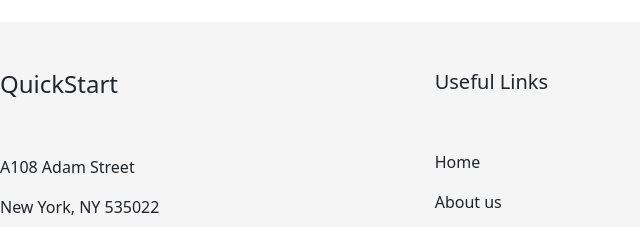
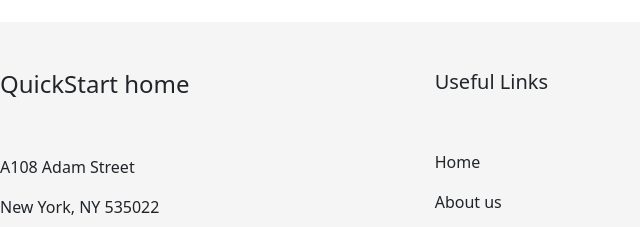
Before and after one commit to Prince21hub/newtask.html, a plain HTML site: page bootstrap/newtask.html in a window 1280 px wide. Shown: the part 6913-7140 px from the top of the page, 0-640 px from the left. Drawn offline with nearby package versions, Linux system fonts and the light colour scheme.

Commit message:
header change

```diff
--- a/bootstrap/newtask.html
+++ b/bootstrap/newtask.html
@@ -794,7 +794,7 @@
   <div class="cointiner-fliud mt-5" style="background-color: whitesmoke;">
     <div class="row">
       <div class="col-4 mt-5">
-        <h4>QuickStart</h4>
+        <h4>QuickStart home</h4>
         <br><br>
         <p>A108 Adam Street</p>
         <p>New York, NY 535022</p>
```
Also changed, not shown: bg.html (+1 -1 lines).
